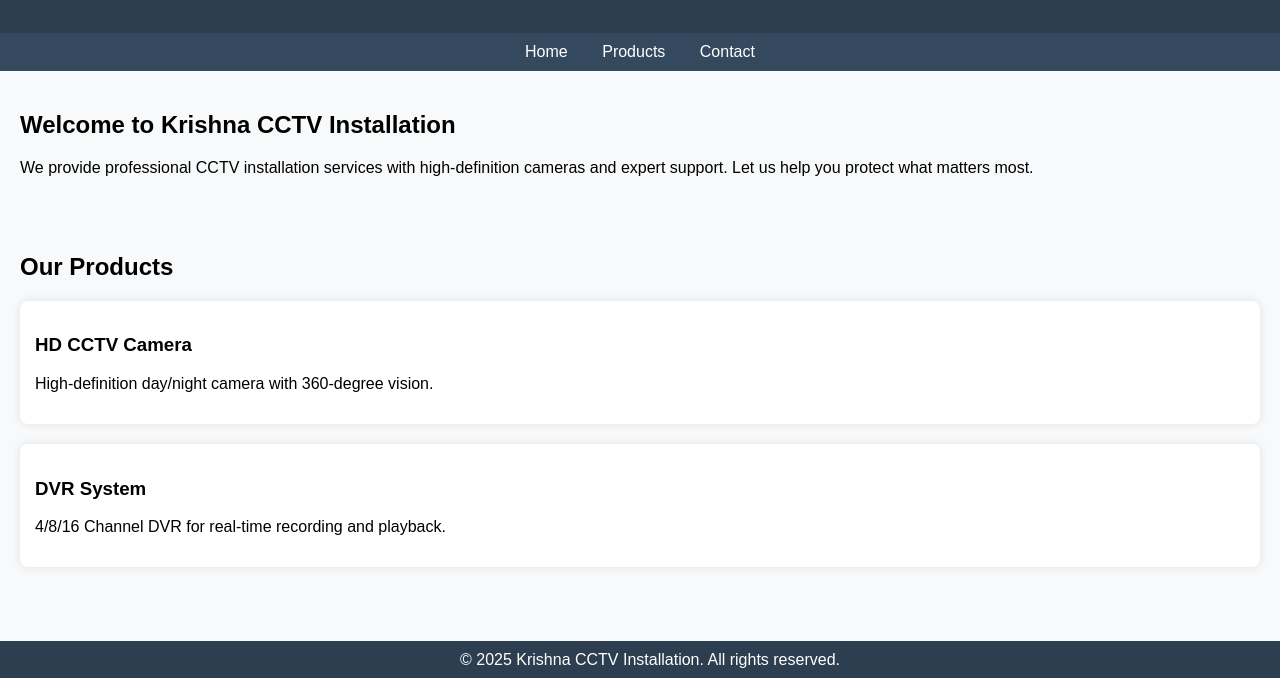
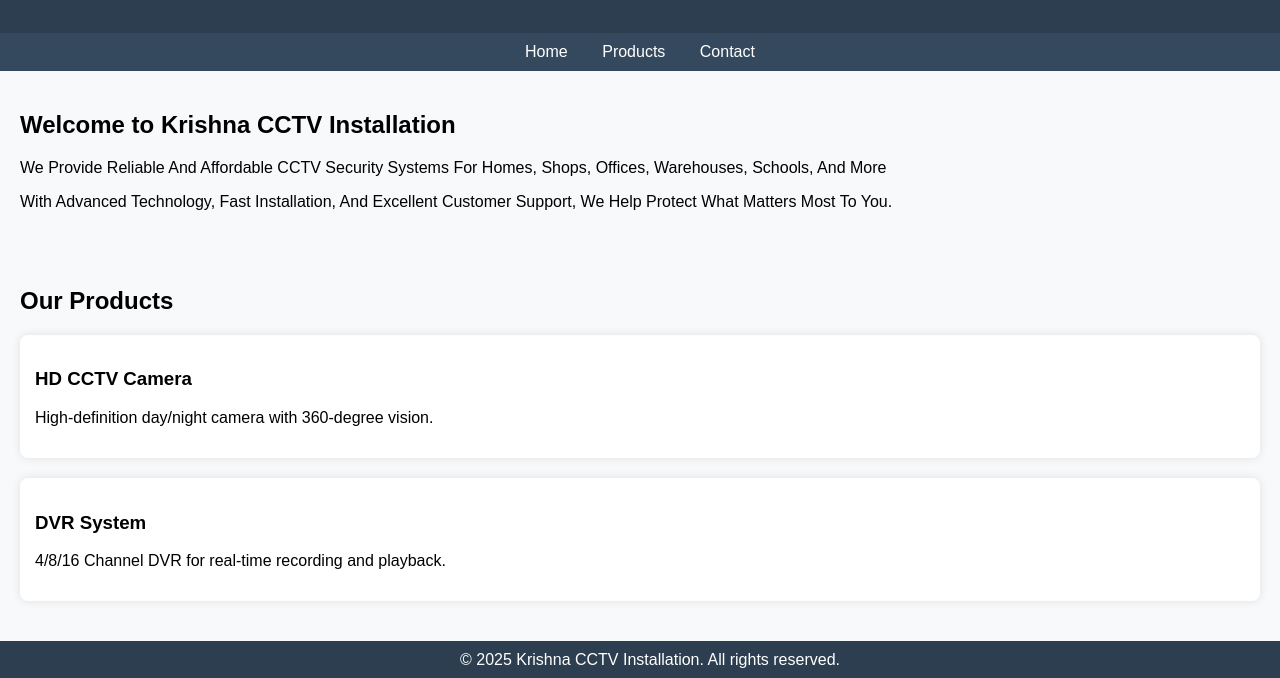
Before and after one commit to krishnacctvinstallation/KRISHNA-CCTV-INSTALLATION, a plain HTML site: page index.html in a window 1280 px wide. Shown: the part 121-799 px from the top of the page. Drawn offline with Linux system fonts and the light colour scheme.

Commit message:
Update index.html
Signed-off-by: Krishna cctv installation  <Krishnainfortech4184@gmail.com>

```diff
--- a/index.html
+++ b/index.html
@@ -65,7 +65,8 @@
 
   <section id="home">
     <h2>Welcome to Krishna CCTV Installation</h2>
-    <p>We provide professional CCTV installation services with high-definition cameras and expert support. Let us help you protect what matters most.</p>
+    <p>We Provide Reliable And Affordable CCTV Security Systems For Homes, Shops, Offices, Warehouses, Schools, And More<p>
+      <p>With Advanced Technology, Fast Installation, And Excellent Customer Support, We Help Protect What Matters Most To You.<p>
   </section>
 
   <section id="product">
```
